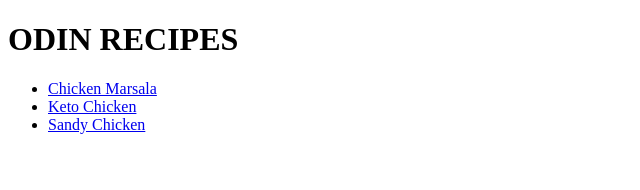
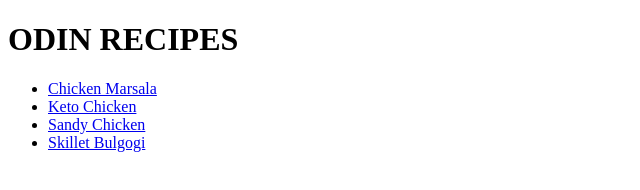
Before and after one commit to ceer007/odin-recipes, a plain HTML site: page index.html in a window 1280 px wide. Shown: the whole page, without its empty margins (0-640 px from the left). Drawn offline with Linux system fonts and the light colour scheme.

Commit message:
index.html

```diff
--- a/index.html
+++ b/index.html
@@ -10,6 +10,7 @@
             <li><a href="./recipes/chicken-marsala.html">Chicken Marsala</a></li>
             <li><a href="./recipes/keto.html">Keto Chicken</a></li>
             <li><a href="./recipes/sandy-chicken.html">Sandy Chicken</a></li>
+            <li><a href="./recipes/skillet-bulgogi.html">Skillet Bulgogi</a></li>
         </ul>
     </body>
 </html>
```
